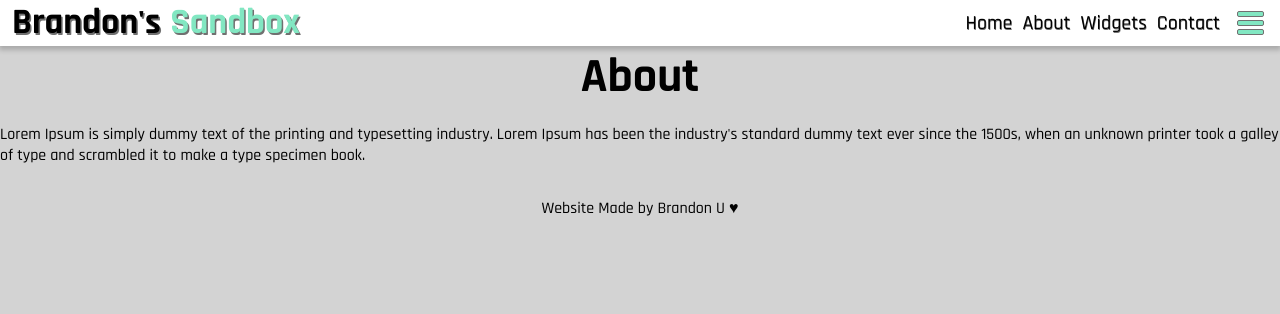
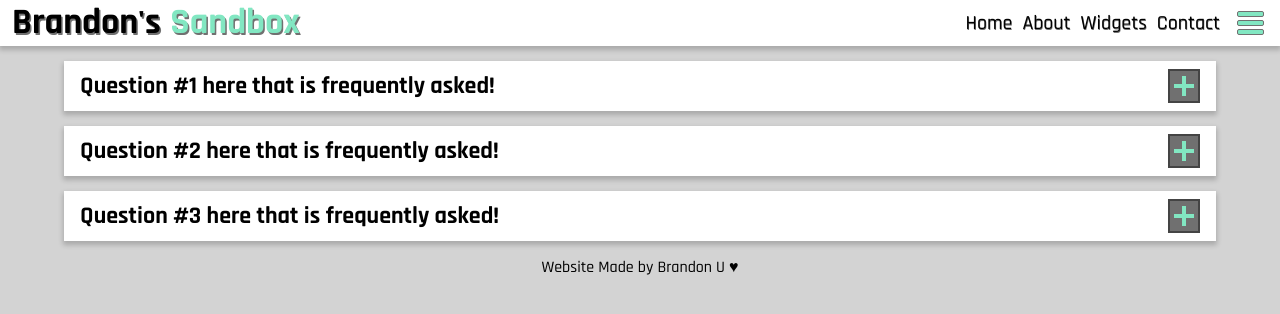
Before and after one commit to brandonullman/sandbox-website-react, a React (Create React App) app: page /about in a window 1280 px wide. Shown: the top 314 px of the page. Built offline with nearby package versions, Linux system fonts and the light colour scheme.

Commit message:
Added about page with faq components. WIP

```diff
--- /dev/null
+++ b/src/components/AboutPage/AboutPage.css
@@ -0,0 +1,65 @@
+.faqPageContainer {
+    padding-top: 15px;
+    display: grid;
+    gap: 15px 15px;
+    width: auto;
+}
+
+.faqBar {
+    display: flex;
+    margin: auto auto;
+    width: 90%;
+    background-color: white;
+    box-shadow: 0px 3px 5px 1px rgba(0, 0, 0, 0.2);
+}
+
+.expanded.faqBar {
+    height: 5em;
+}
+
+.faqQuestion {
+    margin: auto 1em;
+    display: flex;
+    height: 100%;
+    width: 100%;
+    justify-content: flex-start;
+    align-items: center;
+}
+
+.faqQuestion h6 {
+    font-size: 1.5em;
+    margin: 0;
+    padding: 0;
+}
+
+#faqButton {
+    height: 30px;
+    width: 30px;
+    display: flex;
+    cursor: pointer;
+    position: relative;
+    align-self: center;
+    margin: .5em 1em;
+    background: #707070;
+    justify-content: center;
+    border: 2px solid #444444;
+}
+
+#faq-expand-1,
+#faq-expand-2 {
+    display: flex;
+    align-self: center;
+    justify-self: center;
+    width: 20px;
+    height: 4px;
+    background-color: #82e7c2;
+    position: absolute;
+}
+
+#faq-expand-1 {
+    transform: rotateZ(0deg);
+}
+
+#faq-expand-2 {
+    transform: rotateZ(90deg);
+}
--- a/src/components/AboutPage/AboutPage.js
+++ b/src/components/AboutPage/AboutPage.js
@@ -1,15 +1,45 @@
-import React from "react";
+import React, { useState } from "react";
+import './AboutPage.css';
 
 const AboutPage = () => {
+
+  const [expand, setExpand] = useState(false);
+
+    const handleToggle = () => {
+        setExpand(!expand);
+    };
+
   return (
     <div>
-        <h2>About</h2>
-        <p>
-            Lorem Ipsum is simply dummy text of the printing and typesetting
-            industry. Lorem Ipsum has been the industry's standard dummy text
-            ever since the 1500s, when an unknown printer took a galley of
-            type and scrambled it to make a type specimen book.
-        </p>
+      <div className='faqPageContainer'>
+        <div onClick={handleToggle} className={`faqBar ${expand ? 'expanded' : ''}`}>
+          <div className='faqQuestion'>
+            <h6>Question #1 here that is frequently asked!</h6>
+          </div>
+          <div id='faqButton'>
+            <div id="faq-expand-1" className='faq-expand'></div>
+            <div id="faq-expand-2" className='faq-expand'></div>
+          </div>
+        </div>
+        <div onClick={handleToggle} className={`faqBar ${expand ? 'expanded' : ''}`}>
+          <div className='faqQuestion'>
+            <h6>Question #2 here that is frequently asked!</h6>
+          </div>
+          <div id='faqButton'>
+            <div id="faq-expand-1" className='faq-expand'></div>
+            <div id="faq-expand-2" className='faq-expand'></div>
+          </div>
+        </div>
+        <div onClick={handleToggle} className={`faqBar ${expand ? 'expanded' : ''}`}>
+          <div className='faqQuestion'>
+            <h6>Question #3 here that is frequently asked!</h6>
+          </div>
+          <div id='faqButton'>
+            <div id="faq-expand-1" className='faq-expand'></div>
+            <div id="faq-expand-2" className='faq-expand'></div>
+          </div>
+        </div>
+      </div>
     </div>
   );
 }
--- a/src/components/WidgetsPage/WidgetsPage.js
+++ b/src/components/WidgetsPage/WidgetsPage.js
@@ -11,10 +11,7 @@ const WidgetsPage = () => {
           <CoinFlipperWidget />
       </div>
       <p>
-          Lorem Ipsum is simply dummy text of the printing and typesetting
-          industry. Lorem Ipsum has been the industry's standard dummy text
-          ever since the 1500s, when an unknown printer took a galley of
-          type and scrambled it to make a type specimen book.
+          WIDGETS!
       </p>
     </div>
   );
```
Also changed, not shown: src/components/navigationBar/NavigationBar.js (+4 -4 lines).
